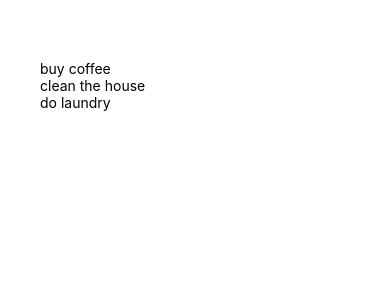
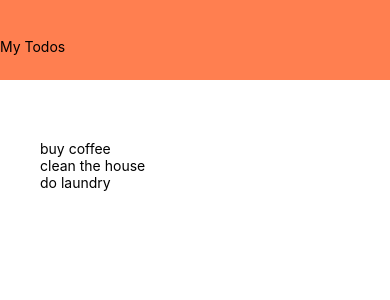
Before and after one commit to Sidhra93/react-native-todo-app, a React Native app: screen / in a window 390 px wide. Shown: the top 300 px of the page. Built offline with nearby package versions, Linux system fonts and the light colour scheme.

Commit message:
Add Header Component

```diff
--- a/App.js
+++ b/App.js
@@ -1,5 +1,6 @@
 import React, { useState } from 'react';
 import { StyleSheet, Text, View, FlatList } from 'react-native';
+import Header from './components/Header'
 
 export default function App() {
     const [ todos, setTodos ] = useState([
@@ -10,7 +11,7 @@ export default function App() {
 
     return (
         <View style={styles.container}>
-            {/* header */}
+            <Header />
             <View style={styles.content}>
                 {/* todo form */}
                 <View style={styles.list}>
--- /dev/null
+++ b/components/Header.js
@@ -0,0 +1,18 @@
+import React from 'react'
+import { StyleSheet, Text, View } from 'react-native'
+
+export default function Header() {
+    return (
+        <View style={ styles.header }>
+            <Text style={ styles.title }>My Todos</Text>
+        </View>
+    )
+}
+
+const styles = StyleSheet.create({
+    header: {
+        height: 80,
+        paddingTop: 38,
+        backgroundColor: 'coral'
+    }
+})
```
